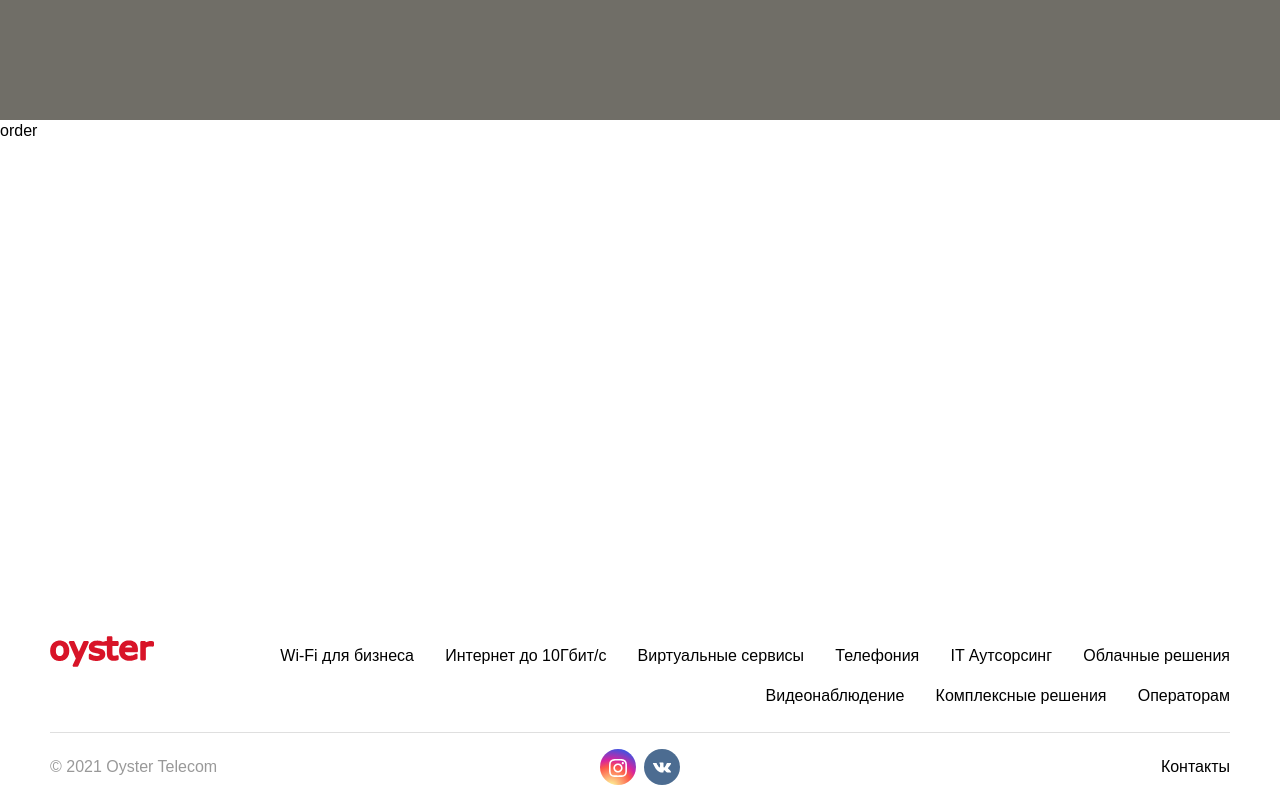
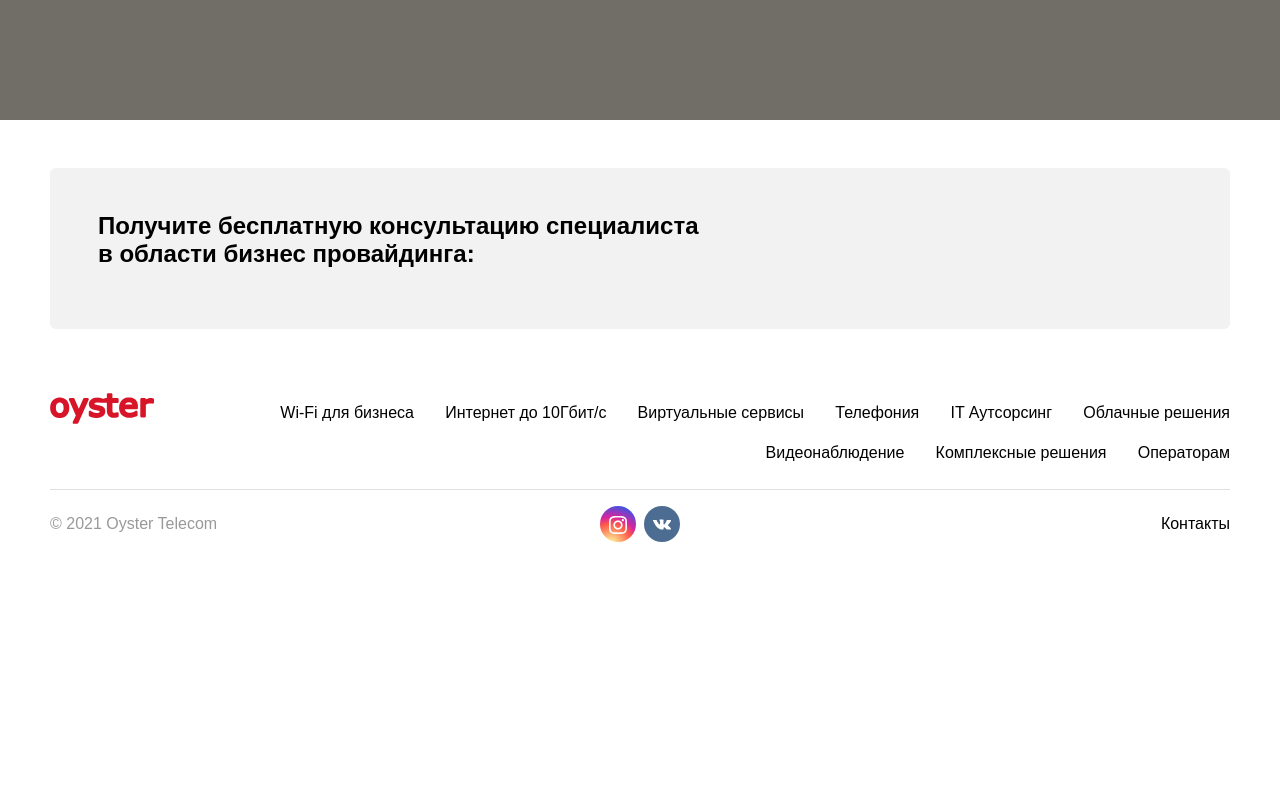
Before and after one commit to Kokkiri421/Oy2b-website, a Nuxt app: page / in a window 1280 px wide. Shown: the part 680-1481 px from the top of the page. After the commit the page ends 1238 px from the top, so only its background shows below. Built offline with nearby package versions, Linux system fonts and the light colour scheme; a web font is replaced by a local one.

Commit message:
added dev and started forms

```diff
--- /dev/null
+++ b/components/Common/FormInputField.vue
@@ -0,0 +1,35 @@
+<template>
+  <div class="form-input-field">
+    <input type="text" class="form-input" :name="name" />
+    <label :for="name">Placeholder</label>
+  </div>
+</template>
+
+<script>
+export default {
+  name: 'FormField',
+  props: {
+    name: {
+      type: String,
+      required: true,
+    },
+    placeholder: {
+      type: String,
+      required: true,
+    },
+  },
+}
+</script>
+
+<style lang="scss" scoped>
+.form-input-field {
+  display: flex;
+  flex-flow: column-reverse;
+  margin-bottom: 1em;
+}
+label,
+input {
+  transition: all 0.2s;
+  touch-action: manipulation;
+}
+</style>
--- /dev/null
+++ b/components/DefaultLayout/OrderBlock.vue
@@ -0,0 +1,42 @@
+<template>
+  <div class="wrapper order">
+    <div class="order-wrapper">
+      <div class="order-block">
+        <h4 class="order-block__header">
+          Получите бесплатную консультацию специалиста
+          <br />
+          в области бизнес провайдинга:
+        </h4>
+        <div class="order-block__form-container">
+          <form class="order-block__form">
+            <div clas="order-block__form-item"></div>
+          </form>
+        </div>
+      </div>
+    </div>
+  </div>
+</template>
+
+<script>
+export default {
+  name: 'OrderBlock',
+}
+</script>
+
+<style lang="scss" scoped>
+@import '~/assets/media_mixin';
+.order-wrapper {
+  padding: 3em 0;
+  .order-block {
+    background-color: #f2f2f2;
+    border-radius: 6px;
+    padding: 2.75em 3em;
+    @include _600 {
+      padding: 1em 1.2em;
+    }
+
+    &__header {
+    }
+  }
+}
+</style>
--- a/layouts/default.vue
+++ b/layouts/default.vue
@@ -4,7 +4,9 @@
       <default-header />
     </header>
     <div class="flex-grow-1 content"><Nuxt /></div>
-    <div class="flex-grow-1 order">order</div>
+    <div class="flex-grow-1">
+      <order-block />
+    </div>
     <footer class="flex-grow-1">
       <default-footer />
     </footer>
@@ -14,6 +16,7 @@
 <script>
 import DefaultHeader from '~/components/DefaultLayout/DefaultHeader'
 import DefaultFooter from '~/components/DefaultLayout/DefaultFooter'
+import OrderBlock from '~/components/DefaultLayout/OrderBlock'
 export default {
   data() {
     return {
@@ -24,6 +27,7 @@ export default {
   components: {
     DefaultHeader,
     DefaultFooter,
+    OrderBlock,
   },
   methods: {
     updateScroll() {
@@ -57,9 +61,6 @@ body {
   .content {
     height: 800px;
     background: #706e67;
-  }
-  .order {
-    height: 500px;
   }
   display: flex;
   flex-direction: column;
@@ -132,4 +133,51 @@ button {
     box-shadow: none;
   }
 }
+form {
+  .pretty-input {
+    position: relative;
+    display: inline-block;
+    vertical-align: top;
+    width: 23%;
+    margin: 0 2% 1em 0;
+    .form-input {
+      appearance: none;
+      padding: 0.8em 1em;
+      border: 1px solid #fff;
+      border-radius: 4px;
+      min-width: 280px;
+      line-height: 1.6em;
+      min-height: 3.2em;
+      box-sizing: border-box;
+      resize: none;
+      font: 400 1em/1.1em Montserrat, sans-serif;
+      &__placeholder {
+        position: absolute;
+        line-height: 1.6em;
+        left: 1em;
+        top: 0;
+        color: #999;
+        font-size: 1em;
+        padding: 0 0.3em;
+        transform: scale(1) translateY(0.8em);
+        transition: transform 0.2s ease-out;
+        transform-origin: 0 0;
+        pointer-events: none;
+        border-radius: 4px;
+      }
+    }
+  }
+}
+h4 {
+  font-size: 2em;
+  margin: 0 0 0.7em 0;
+  font-weight: 700;
+  line-height: normal;
+  @include _1300() {
+    font-size: 1.5em;
+  }
+  @include _700() {
+    font-size: 1.2em;
+  }
+}
 </style>
```
